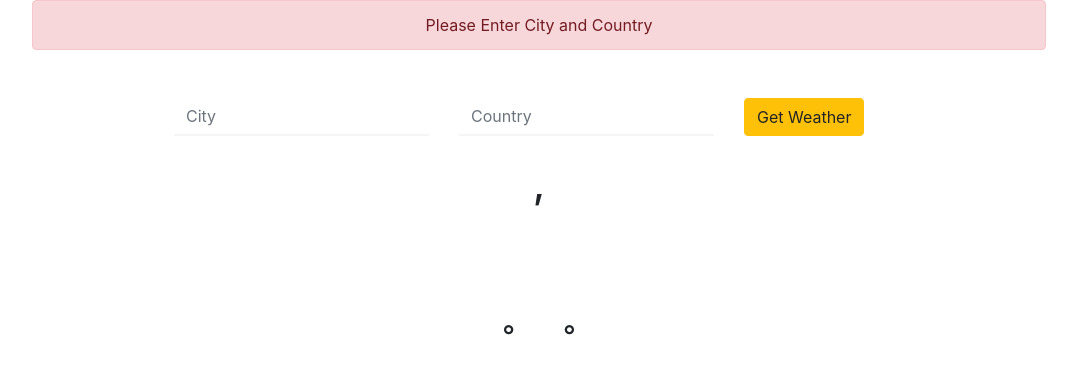
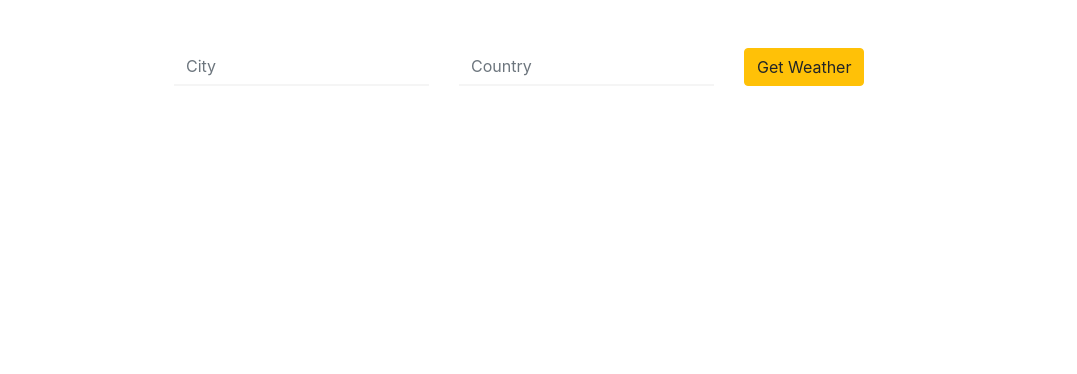
Before and after one commit to nikola4work/React_weather_app, a React (Create React App) app in the folder weather-app/: page / in a window 1280 px wide. Shown: the top 374 px of the page, without its empty margins (101-1178 px from the left). Built offline with nearby package versions, Linux system fonts and the light colour scheme.

Commit message:
fixed the error msg

```diff
--- a/weather-app/src/App.js
+++ b/weather-app/src/App.js
@@ -1,88 +1,80 @@
 import React from "react";
 import "./App.css";
 
-import Weather from "./component/weather.component"
+import Weather from "./component/weather.component";
 import "bootstrap/dist/css/bootstrap.min.css";
-import 'weather-icons/css/weather-icons.css'
+import "weather-icons/css/weather-icons.css";
 import { Component } from "react";
-import Form from "../src/component/form.component"
+import Form from "../src/component/form.component";
 
 // http://api.openweathermap.org/daa/2.5/weather?q=London,uk
 const API_key = "12be9dca0b918a1415beaa5a35fab8fd";
 
-class App extends React.Component{
-  constructor(){
+class App extends React.Component {
+  constructor() {
     super();
     this.state = {
-      city:undefined,
-      country:undefined,
-      icon:undefined,
-      main:undefined,
-      celsius:undefined,
-      temp_max:undefined,
-      temp_min:undefined,
-      description:"",
-      error:true
-
-    }
-
+      city: undefined,
+      country: undefined,
+      icon: undefined,
+      main: undefined,
+      celsius: undefined,
+      temp_max: undefined,
+      temp_min: undefined,
+      description: "",
+      error: false,
+    };
 
     this.weathericon = {
       Thunderstorm: "wi-thunderstorm",
-      Drizzle:"wi-sleet",
-      Rain:"wi-storm-showers",
-      Snow:"wi-snow",
-      Atmosphere:"wi-fog",
-      Clear:"wi-day-sunny",
-      Clouds:"wi-day-fog"
+      Drizzle: "wi-sleet",
+      Rain: "wi-storm-showers",
+      Snow: "wi-snow",
+      Atmosphere: "wi-fog",
+      Clear: "wi-day-sunny",
+      Clouds: "wi-day-fog",
+    };
   }
 
-  }
-
-calCelsius(temp){
-  let cell = Math.floor(temp - 273.15)
+  calCelsius(temp) {
+    let cell = Math.floor(temp - 273.15);
     return cell;
   }
 
-
-get_Weathericon(icons,rangeID){
-
-  switch(true){
+  get_Weathericon(icons, rangeID) {
+    switch (true) {
       case rangeID >= 200 && rangeID <= 232:
-    this.setState({icon:this.weathericon.Thunderstorm});
+        this.setState({ icon: this.weathericon.Thunderstorm });
         break;
       case rangeID >= 300 && rangeID <= 321:
-    this.setState({icon:this.weathericon.Drizzle});
+        this.setState({ icon: this.weathericon.Drizzle });
         break;
       case rangeID >= 500 && rangeID <= 521:
-    this.setState({icon:this.weathericon.Rain});
+        this.setState({ icon: this.weathericon.Rain });
         break;
       case rangeID >= 600 && rangeID <= 622:
-    this.setState({icon:this.weathericon.Snow});
+        this.setState({ icon: this.weathericon.Snow });
         break;
       case rangeID >= 701 && rangeID <= 781:
-    this.setState({icon:this.weathericon.Atmosphere});
+        this.setState({ icon: this.weathericon.Atmosphere });
         break;
       case rangeID === 800:
-    this.setState({icon:this.weathericon.Clear});
+        this.setState({ icon: this.weathericon.Clear });
         break;
       case rangeID >= 801 && rangeID <= 804:
-    this.setState({icon:this.weathericon.Clouds});
+        this.setState({ icon: this.weathericon.Clouds });
       default:
-       this.setState({icon:this.weathericon.Clouds});
-
+        this.setState({ icon: this.weathericon.Clouds });
     }
   }
 
-  getWeather = async(e)=>{
-
+  getWeather = async (e) => {
     e.preventDefault();
 
     const city = e.target.elements.city.value;
     const country = e.target.elements.country.value;
 
-
-   if (city && country){
+    if (city && country) {
       const api_call = await fetch(
         `http://api.openweathermap.org/data/2.5/weather?q=${city},${country}&appid=${API_key}`
       );
@@ -94,8 +86,7 @@ get_Weathericon(icons,rangeID){
       console.log(response);
 
       this.setState({
-        city: response.name,
-        country: response.sys.country,
+        city: `${response.name} , ${response.sys.country}`,
         celsius: this.calCelsius(response.main.temp),
         temp_max: this.calCelsius(response.main.temp_max),
         temp_min: this.calCelsius(response.main.temp_min),
@@ -104,26 +95,22 @@ get_Weathericon(icons,rangeID){
       });
 
       this.get_Weathericon(this.weathericon, response.weather[0].id);
+    } else {
+      this.setState({ error: true });
     }
+  };
 
-   else{
-     this.setState({error:true})
-   }
-
-
-  }
-
-  render(){
+  render() {
     return (
       <div className="App">
-        <Form loadWeather={this.getWeather} error = {this.state.error}/>
+        <Form loadWeather={this.getWeather} error={this.state.error} />
         <Weather
           city={this.state.city}
           country={this.state.country}
           temp_celsius={this.state.celsius}
           temp_max={this.state.temp_max}
           temp_min={this.state.temp_min}
-          description = {this.state.description}
+          description={this.state.description}
           weathericon={this.state.icon}
         />
       </div>
@@ -131,6 +118,4 @@ get_Weathericon(icons,rangeID){
   }
 }
 
-
-
 export default App;
--- a/weather-app/src/component/form.component.jsx
+++ b/weather-app/src/component/form.component.jsx
@@ -37,7 +37,7 @@ const Form = props => {
 
 function error(){
     return(
-        <div className="alert alert-danger mx-5" rolse="alert">Please Enter City and Country</div>
+        <div className="alert alert-danger mx-5" role="alert">Please Enter City & Country</div>
     )
 }
 
--- a/weather-app/src/component/form.style.css
+++ b/weather-app/src/component/form.style.css
@@ -11,6 +11,6 @@ form input[name="city"], form input[name="country"] {
 }
 
 form input:focus {
-    background-color: transparent;
+    background-color: transparent !important;
     box-shadow: none !important;
 }
--- a/weather-app/src/component/weather.component.jsx
+++ b/weather-app/src/component/weather.component.jsx
@@ -9,11 +9,13 @@ const Weather = (props) =>{
 
     <div className="container">
       <div className="cards pt-4">
-    <h1>{props.city}, {props.country}</h1>
+    <h1>{props.city}</h1>
          <h5 className="py-4">
              <i className={`wi ${props.weathericon} display-1`}></i>
          </h5>
-         <h1 className="py-2">{props.temp_celsius}</h1>
+
+
+            {props.temp_calsius ?  <h1 className="py-2">{props.temp_celsius}</h1> : null}
 
          {/**show max and min temperature */}
          {minmaxTemp(props.temp_min, props.temp_max)}
@@ -27,12 +29,16 @@ const Weather = (props) =>{
 }
 
 function minmaxTemp(min,max){
-    return (
-      <h3>
+
+  if(min && max){
+    return(
+          <h3>
         <span className="px-4">{min}&deg;</span>
         <span className="px-4">{min}&deg;</span>
       </h3>
-    );
+    )
+  }
+
 }
 
 export default Weather;
--- a/weather-app/src/index.css
+++ b/weather-app/src/index.css
@@ -5,6 +5,10 @@ body {
     sans-serif;
   -webkit-font-smoothing: antialiased;
   -moz-osx-font-smoothing: grayscale;
+  background-image: url("");
+  background-position: center;
+  background-repeat: no-repeat;
+  background-size: cover;
 }
 
 code {
```
Lines whose indentation alone changed are shown as unchanged.
